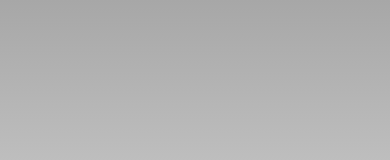
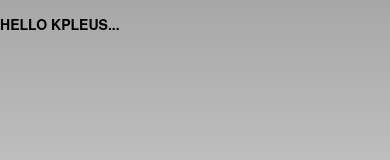
Before and after one commit to fccoul/atelierVSCode, a website: page www/index.html in a window 390 px wide. Shown: the top 160 px of the page. Drawn offline with Linux system fonts and the light colour scheme; some packages are replaced by stand-ins of ours.

Commit message:
my modif

```diff
--- a/www/index.html
+++ b/www/index.html
@@ -36,6 +36,7 @@
         <title>Hello World</title>
     </head>
     <body>
+        <h3>hello kpleus...</h3>
         <div class="app">
             <h1>Apache Cordova</h1>
             <div id="deviceready" class="blink">
```
